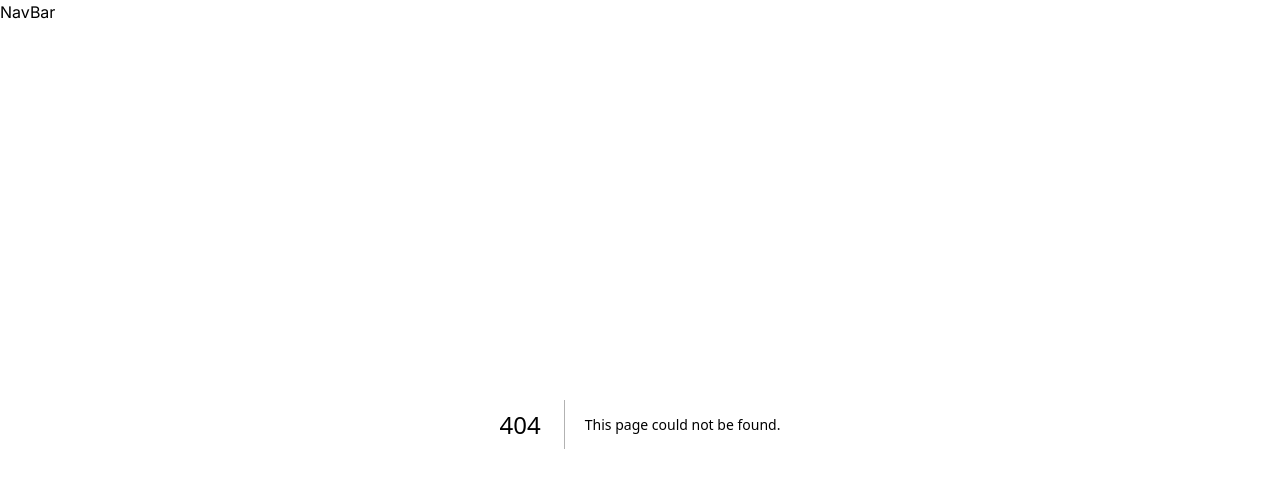
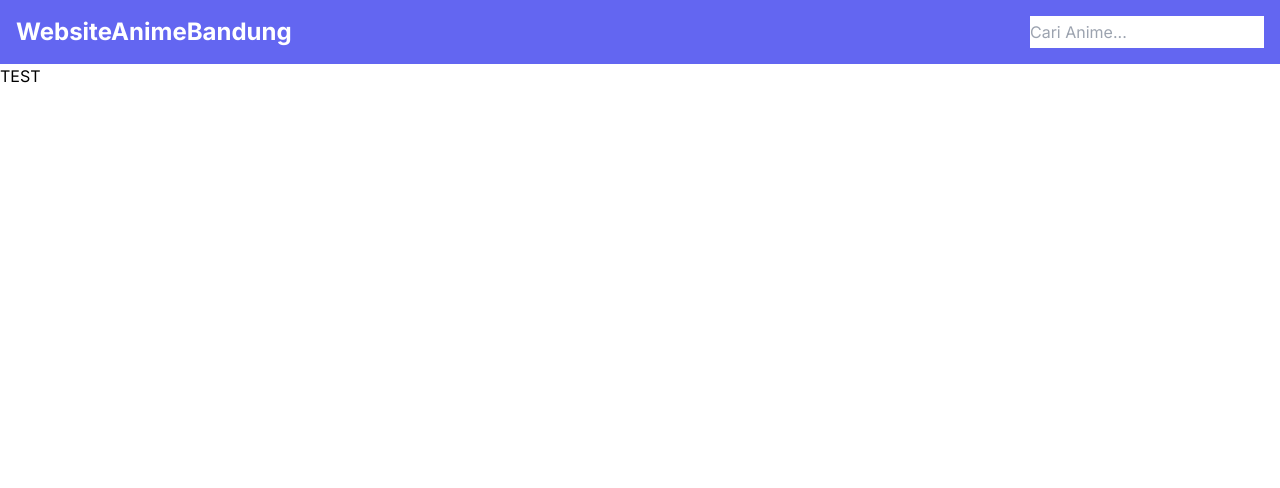
Before and after one commit to ferddyfauzanR/NextJS-AnimeWebsite, a Next.js app in the folder next-anime/: page /populer in a window 1280 px wide. Before the commit this address had no page. Shown: the top 488 px of the page. Built offline with nearby package versions, Linux system fonts and the light colour scheme.

Commit message:
Setup Folder , Handle Limit Card Load In HomePage , Styling Card

```diff
--- a/next-anime/src/app/components/AnimeList/index.js
+++ /dev/null
@@ -1,15 +0,0 @@
-import Image from "next/image"
-
-
-const AnimeList = ({title,images}) => {
-    return (
-
-            <div className="bg-indigo-500">
-                <Image src={images} width={600} height={400} />
-                <h3>{title}</h3>
-            </div>
-
-    )
-}
-
-export default AnimeList
--- a/next-anime/src/app/globals.css
+++ b/next-anime/src/app/globals.css
@@ -1,3 +1,21 @@
 @tailwind base;
 @tailwind components;
 @tailwind utilities;
+
+*, *::before, *::after {
+    padding: 0;
+    margin: 0;
+    box-sizing: border-box;
+}
+
+img{
+    transition: .3s ease all;
+    -webkit-transition: .3s ease all;
+    -moz-transition: .3s ease all;
+    -ms-transition: .3s ease all;
+    -o-transition: .3s ease all;
+}
+
+img:hover{
+    scale: 103%;
+}
--- a/next-anime/src/app/layout.js
+++ b/next-anime/src/app/layout.js
@@ -1,5 +1,6 @@
 import { Inter } from "next/font/google";
 import "./globals.css";
+import Navbar from "@/components/Navbar";
 
 const inter = Inter({ subsets: ["latin"] });
 
@@ -12,7 +13,7 @@ export default function RootLayout({ children }) {
   return (
     <html lang="en">
       <body className={inter.className}>
-        <h1>NavBar</h1>
+        <Navbar/>
         {children}
       </body>
     </html>
--- a/next-anime/src/app/page.js
+++ b/next-anime/src/app/page.js
@@ -1,17 +1,27 @@
-import AnimeList from "./components/AnimeList"
+import Link from "next/link"
+import AnimeList from "@/components/AnimeList"
 
 const Home = async() => {
-  const response = await fetch(`${process.env.NEXT_PUBLIC_API_BASE_URL}/top/anime`)
+  const response = await fetch(`${process.env.NEXT_PUBLIC_API_BASE_URL}/top/anime?limit=10`)
   const anime = await response.json()
 
   anime.data
 
   return (
     <div>
-      <h1>Populer anime</h1>
-      <div className="grid grid-cols-3 gap-4">
+      <div className="p-4 flex justify-between items-center">
+        <h1 className="text-2xl font-bold">Populer anime</h1>
+        <Link href='/populer' className="md:text-md text-sm underline hover:text-indigo-500 transition-all">Lihat Semua</Link>
+      </div>
+
+      <div className="grid md:grid-cols-4 sm:grid-cols-3 grid-cols-2 gap-4 px-4">
       {anime.data.map(data => {
-        return <AnimeList title={data.title} images={data.images.webp.image_url} />
+        return (
+          <div key={data.mal_id} className="shadow-xl">
+          <AnimeList id={data.mal_id} title={data.title} images={data.images.webp.image_url} />
+          </div>
+        )
+
       })}
       </div>
 
--- /dev/null
+++ b/next-anime/src/app/populer/page.js
@@ -0,0 +1,9 @@
+const page = () => {
+    return(
+        <>TEST
+        </>
+    )
+}
+
+
+export default page
--- /dev/null
+++ b/next-anime/src/components/AnimeList/index.js
@@ -0,0 +1,16 @@
+import Image from "next/image"
+import Link from "next/link"
+
+
+const AnimeList = ({title,images,id}) => {
+    return (
+
+            <Link href={`${id}`} className="cursor-pointer">
+                <Image src={images} width={350} height={350} alt="..." className="w-full max-h-64 object-cover"/>
+                <h3 className="font-bold md:text-xl text-md p-4">{title}</h3>
+            </Link>
+
+    )
+}
+
+export default AnimeList
--- /dev/null
+++ b/next-anime/src/components/Navbar/index.js
@@ -0,0 +1,14 @@
+import Link from "next/link"
+
+const Navbar = () =>{
+    return(
+        <header className="bg-indigo-500">
+            <div className="flex md:flex-row flex-col justify-between p-4 gap-2">
+                <Link href="/"className="font-bold text-white text-2xl">WebsiteAnimeBandung</Link>
+                <input placeholder="Cari Anime..." className=""/>
+            </div>
+        </header>
+    )
+}
+
+export default Navbar
```
Also changed, not shown: next-anime/src/components/Search/index.js (renamed from next-anime/src/app/components/Search/index.js).
